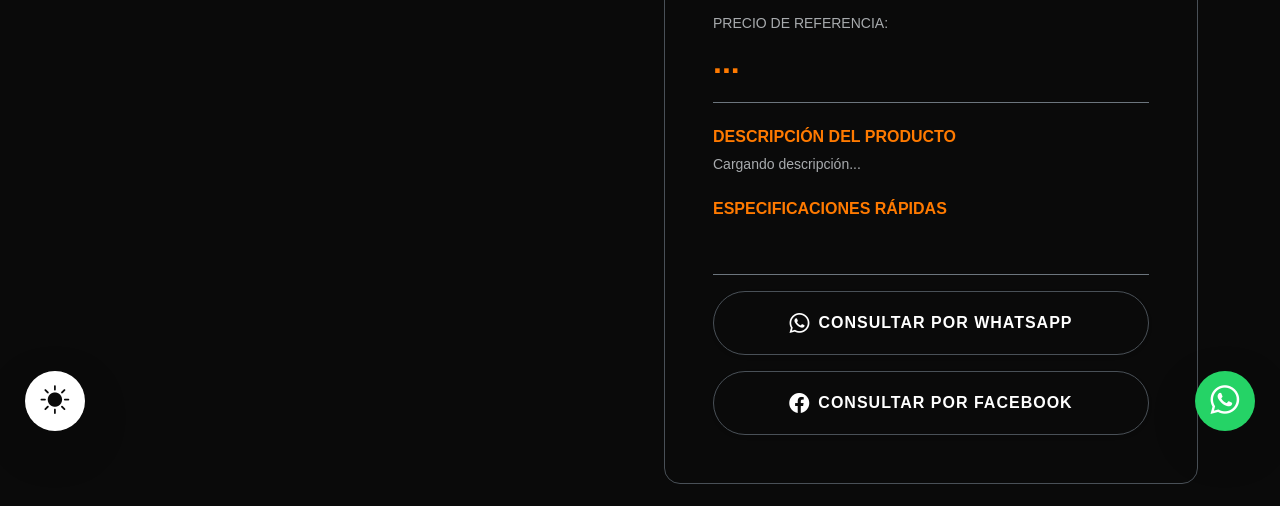
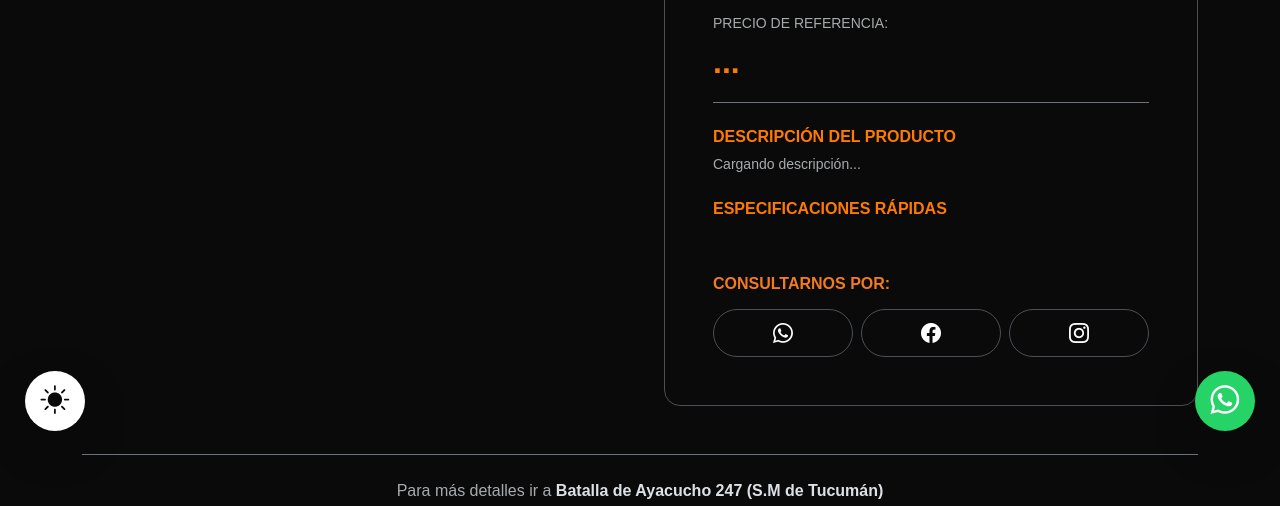
Before and after one commit to sinfonix-musicshow/music-shop-system, a plain HTML site: page frontend-musicshow/producto.html in a window 1280 px wide. Shown: the part 339-845 px from the top of the page. Drawn offline with nearby package versions, Linux system fonts and the light colour scheme.

Commit message:
Agregación del requisito del cliente sobre detalles del producto para redes sociales y diseño

```diff
--- a/frontend-musicshow/CSS/style.css
+++ b/frontend-musicshow/CSS/style.css
@@ -666,32 +666,50 @@ FOOTER
 DISEÑO DE BOTONES DE CONTACTO
  ========================================= */
 
-/* Botón de Consultar por WhatsApp (Adaptable claro/oscuro) */
+/* Botón de Consultar por WhatsApp */
 .btn-whatsapp-custom {
     background-color: transparent;
-    border: 1px solid var(--bs-border-color); /* Borde dinámico según el tema */
-    color: var(--bs-body-color); /* Texto dinámico (negro en claro, blanco en oscuro) */
+    border: 1px solid var(--bs-border-color);
+    color: var(--bs-body-color);
+    border-radius: 15px; /* Agrega esta línea para redondear más los bordes */
     transition: all 0.3s ease;
 }
 
 .btn-whatsapp-custom:hover {
-    background-color: #25d366;
+    background-color: #25d366; /* Verde WhatsApp */
     border-color: #25d366;
-    color: #ffffff !important; /* Siempre blanco al hacer hover */
+    color: #ffffff !important;
     transform: translateY(-2px);
 }
 
-/* Botón de Consultar por Facebook (Adaptable claro/oscuro) */
+/* Botón de Consultar por Facebook */
 .btn-facebook-custom {
     background-color: transparent;
     border: 1px solid var(--bs-border-color);
     color: var(--bs-body-color);
+    border-radius: 15px; /* Agrega esta línea para redondear más los bordes */
     transition: all 0.3s ease;
 }
 
 .btn-facebook-custom:hover {
-    background-color: #1877f2;
+    background-color: #1877f2; /* Azul Facebook */
     border-color: #1877f2;
+    color: #ffffff !important;
+    transform: translateY(-2px);
+}
+
+/* Botón de Consultar por Instagram */
+.btn-instagram-custom {
+    background-color: transparent;
+    border: 1px solid var(--bs-border-color);
+    color: var(--bs-body-color);
+    border-radius: 15px; /* Agrega esta línea para redondear más los bordes */
+    transition: all 0.3s ease;
+}
+
+.btn-instagram-custom:hover {
+    background-color: #c13584; /* Rosita Instagram */
+    border-color: #c13584;
     color: #ffffff !important;
     transform: translateY(-2px);
 }
--- a/frontend-musicshow/producto.html
+++ b/frontend-musicshow/producto.html
@@ -173,14 +173,23 @@
                     </div>
 
                     <!-- Botones de Acción (WhatsApp y Facebook) -->
-                    <div class="d-flex flex-column gap-3 mt-4 pt-3 border-top border-secondary">
-                        <a href="https://wa.me/5493815136085" target="_blank" class="btn btn-whatsapp-custom d-flex align-items-center justify-content-center gap-2 py-3 rounded-pill fw-bold text-uppercase small shadow-sm" style="letter-spacing: 1px;">
-                            <i class="bi bi-whatsapp fs-5"></i> Consultar por WhatsApp
-                        </a>
-                        <a href="https://www.facebook.com/MUSICSHOWTUCUMAN" target="_blank" class="btn btn-facebook-custom d-flex align-items-center justify-content-center gap-2 py-3 rounded-pill fw-bold text-uppercase small shadow-sm" style="letter-spacing: 1px;">
-                            <i class="bi bi-facebook fs-5"></i> Consultar por Facebook
-                        </a>
-                    </div>
+                    <div class="mt-4">
+    <!-- Título con el mismo estilo naranja/dorado que "ESPECIFICACIONES RÁPIDAS" -->
+    <h6 class="text-warning fw-bold mb-3" style="color: #f37a1f !important;">CONSULTARNOS POR:</h5>
+
+    <!-- Contenedor flex para alinear los botones horizontalmente con espacio entre ellos -->
+    <div class="d-flex gap-2">
+        <a href="https://wa.me/3027472" target="_blank" class="btn btn-whatsapp-custom flex-fill rounded-5 py-2">
+            <i class="bi bi-whatsapp fs-5"></i>
+        </a>
+        <a href="https://www.facebook.com/MUSICSHOWTUCUMAN" target="_blank" class="btn btn-facebook-custom flex-fill rounded-5 py-2">
+            <i class="bi bi-facebook fs-5"></i>
+        </a>
+        <a href="https://www.instagram.com/musicshow1/" target="_blank" class="btn btn-instagram-custom flex-fill rounded-5 py-2">
+            <i class="bi bi-instagram fs-5"></i>
+        </a>
+    </div>
+</div>
 
                 </div>
             </div>
```
